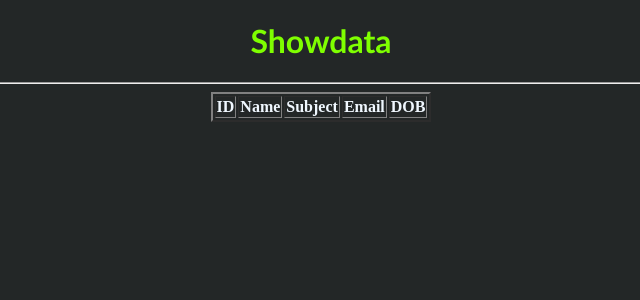
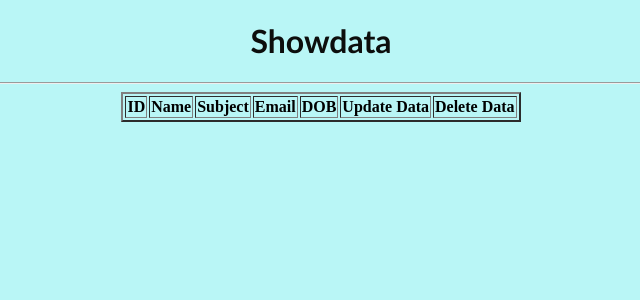
Before and after one commit to SanketTOPS/15March_Python, a Django app: page /showdata/ in a window 1280 px wide. Shown: the top 300 px of the page, without its empty margins (319-959 px from the left). Run offline with Django 4.2, Linux system fonts and the light colour scheme; lists and menus that the app fills with data are empty.

Commit message:
Full CRUD

```diff
--- a/Django Project/NewDBApp/myapp/forms.py
+++ b/Django Project/NewDBApp/myapp/forms.py
@@ -5,3 +5,8 @@ class userForm(forms.ModelForm):
     class Meta:
         model=userinfo
         fields='__all__'
+
+class updateForm(forms.ModelForm):
+    class Meta:
+        model=userinfo
+        fields=['name','email','sub','dob']
--- a/Django Project/NewDBApp/myapp/urls.py
+++ b/Django Project/NewDBApp/myapp/urls.py
@@ -4,5 +4,7 @@ from myapp import views
 
 urlpatterns = [
    path('',views.index),
-   path('showdata/',views.showdata),
+   path('showdata/',views.showdata,name='showdata'),
+   path('updatedata/<int:id>',views.updatedata),
+   path('deletedata/<int:id>',views.deletedata),
 ]
--- a/Django Project/NewDBApp/myapp/views.py
+++ b/Django Project/NewDBApp/myapp/views.py
@@ -1,5 +1,5 @@
-from django.shortcuts import render
-from .forms import userForm
+from django.shortcuts import render,redirect
+from .forms import userForm,updateForm
 from .models import userinfo
 
 # Create your views here.
@@ -17,3 +17,22 @@ def index(request):
 def showdata(request):
     data=userinfo.objects.all()
     return render(request,'showdata.html',{'data':data})
+
+def updatedata(request,id):
+    stid=userinfo.objects.get(id=id)
+    if request.method=='POST':
+        updateuser=updateForm(request.POST)
+        if updateuser.is_valid():
+            updateuser=updateForm(request.POST,instance=stid)
+            updateuser.save()
+            print("Record updated!")
+            return redirect('showdata')
+        else:
+            print(updateuser.errors)
+    return render(request,'updatedata.html',{'stid':userinfo.objects.get(id=id)})
+
+
+def deletedata(request,id):
+    stid=userinfo.objects.get(id=id)
+    userinfo.delete(stid)
+    return redirect('showdata')
--- a/Django Project/NewDBApp/templates/showdata.html
+++ b/Django Project/NewDBApp/templates/showdata.html
@@ -8,8 +8,8 @@
         /* Internal CSS */
     </style>
 </head>
-<body style="background-color: rgb(35, 39, 39);">
-    <center><h1 style="font-family: 'Trebuchet MS', 'Lucida Sans Unicode', 'Lucida Grande', 'Lucida Sans', Arial, sans-serif;color: chartreuse;">Showdata</h1></center>
+<body style="background-color: rgb(185, 246, 246);">
+    <center><h1 style="font-family: 'Trebuchet MS', 'Lucida Sans Unicode', 'Lucida Grande', 'Lucida Sans', Arial, sans-serif;color: rgb(13, 14, 13);">Showdata</h1></center>
     <hr>
     <!-- <h2 style="color: aliceblue;">{{data}}</h2> -->
     <!-- {% for i in data %}
@@ -21,11 +21,13 @@
 
     <table align="center" border="2">
         <tr>
-            <th style="color: aliceblue;">ID</th>
-            <th style="color: aliceblue;">Name</th>
-            <th style="color: aliceblue;">Subject</th>
-            <th style="color: aliceblue;">Email</th>
-            <th style="color: aliceblue;">DOB</th>
+            <th style="color: black;">ID</th>
+            <th style="color: black;">Name</th>
+            <th style="color: black;">Subject</th>
+            <th style="color: black;">Email</th>
+            <th style="color: black;">DOB</th>
+            <th style="color: black;">Update Data</th>
+            <th style="color: black;">Delete Data</th>
         </tr>
         {% for i in data %}
         <tr>
@@ -34,6 +36,8 @@
             <td style="color:brown">{{i.sub}}</td>
             <td style="color:brown">{{i.email}}</td>
             <td style="color:brown">{{i.dob}}</td>
+            <td><a style="color: black;" href="/updatedata/{{i.id}}">Update</a></td>
+            <td><a style="color: black;" href="/deletedata/{{i.id}}">Delete</a></td>
         </tr>
         {% endfor %}
     </table>
```
Also changed, not shown: Django Project/NewDBApp/templates/updatedata.html (added, +26 -0 lines), Django Project/NewDBApp/db.sqlite3.
